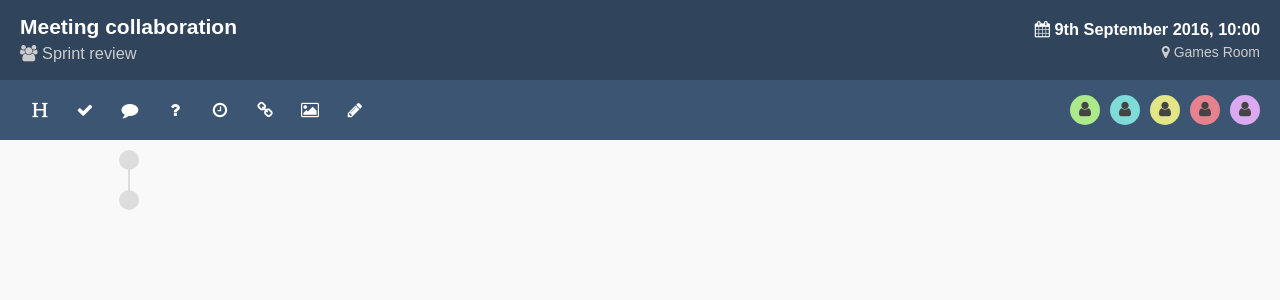
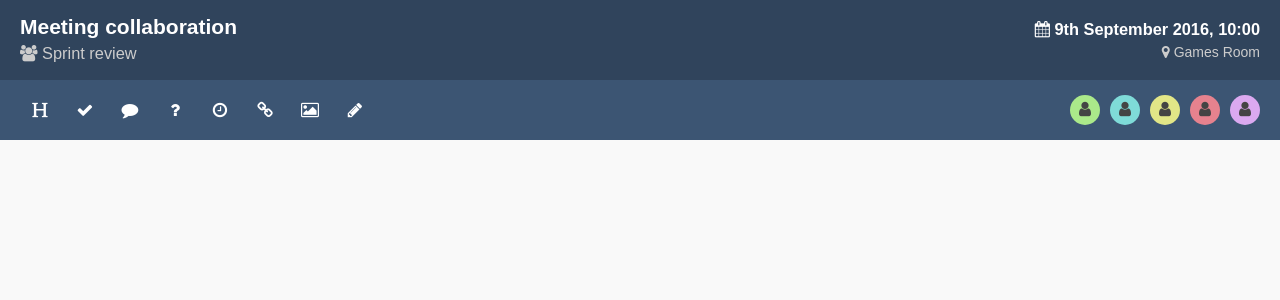
Before and after one commit to DawidMyslak/meeting-collaboration, a React (Create React App) app: page / in a window 1280 px wide. Shown: the top 300 px of the page. Built offline with nearby package versions, Linux system fonts and the light colour scheme.

Commit message:
Better html design

```diff
--- a/src/App.js
+++ b/src/App.js
@@ -109,6 +109,34 @@ const App = ({store}) => {
     }
   });
 
+  let timelineBegin;
+  if (state.timeline.length > 0) {
+    timelineBegin = (
+      <div className="App-timeline-begin">
+        <div className="col-10">
+          <div className="App-widget-begin"></div>
+        </div>
+        <div className="App-widget col-90">
+          <EmptyWidget />
+        </div>
+      </div>
+    );
+  }
+
+  let timelineEnd;
+  if (state.timeline.length > 0) {
+    timelineEnd = (
+      <div>
+        <div className="col-10">
+          <div className="App-widget-end"></div>
+        </div>
+        <div className="App-widget col-90">
+          <EmptyWidget />
+        </div>
+      </div>
+    );
+  }
+
   return (
     <div className="App">
       <div className="App-navbar container">
@@ -139,23 +167,9 @@ const App = ({store}) => {
         </div>
       </div>
       <div className="App-timeline container">
-        <div className="App-timeline-begin">
-          <div className="col-10">
-            <div className="App-widget-begin"></div>
-          </div>
-          <div className="App-widget col-90">
-            <EmptyWidget />
-          </div>
-        </div>
+        {timelineBegin}
         {timeline}
-        <div>
-          <div className="col-10">
-            <div className="App-widget-end"></div>
-          </div>
-          <div className="App-widget col-90">
-            <EmptyWidget />
-          </div>
-        </div>
+        {timelineEnd}
       </div>
     </div>
   );
```
